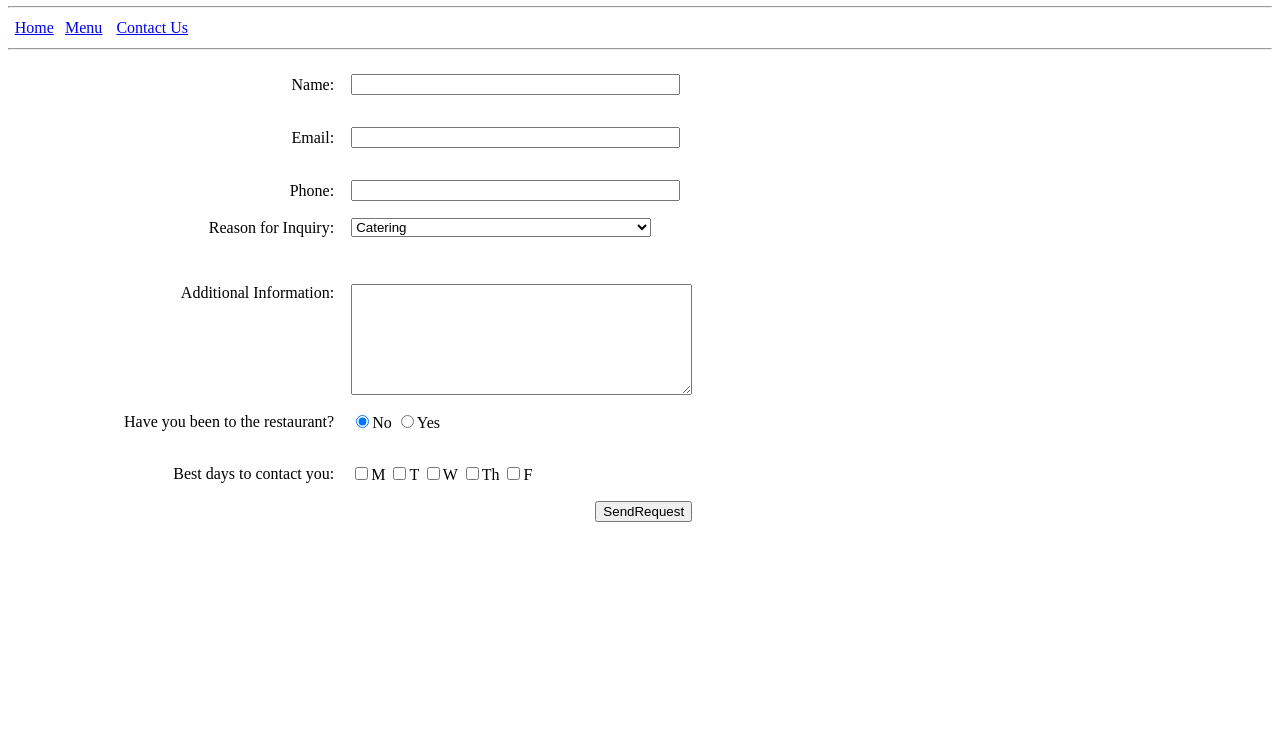
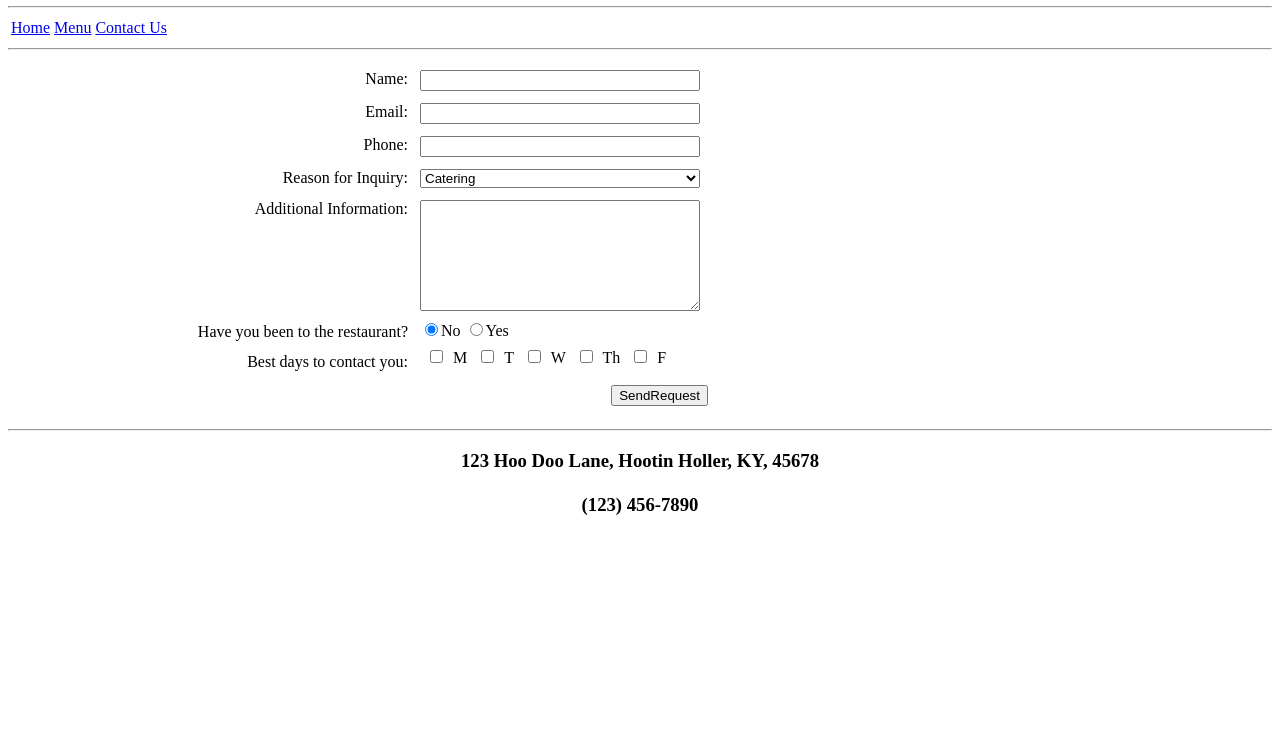
Before and after one commit to sfinch3/RestaurantSiteLab, a plain HTML site: page contact.html in a window 1280 px wide. Shown: the part 60-800 px from the top of the page. Drawn offline with Linux system fonts and the light colour scheme.

Commit message:
Version 2

```diff
--- a/contact.html
+++ b/contact.html
@@ -1,18 +1,69 @@
 <DOCTYPE html>
     <html lang="en">
         <head>
+
+            <style>
+
+                .container{
+                    width:100%;
+                    max-width: 600px;
+                    margin-left: 100;
+                }
+
+                form{
+                    margin-bottom: 20px;
+                }
+
+
+                label{
+                    float: left;
+                    width: 300px;
+                    text-align: right;
+                    padding-right: 12px;
+                    margin-top: 12px;
+                    clear:left
+                }
+
+                input,
+                textarea, select{
+                    margin-top: 12px;
+
+                }
+
+                input[type="checkbox"]{
+                    margin:10px;
+                }
+
+                input[type="text"],
+                select,
+                textarea{
+                    width: 280px;
+                }
+
+                input[type="submit"]{
+                    float:right;
+                }
+
+            </style>
+
+            <link href="restaurantStyles.css"
+            rel="stylesheet"
+            type="text/css" />
+
             <title>Steve Finch's Restaurant Site Lab</title>
         </head>
 
         <body>
-            <div style="text-align: center">
+
+            <header>
+                <div>
                     <h1>Keep It Tasteful, Please</h1>
                 </div>
 
                 <hr/>
 
                 <nav>
-                <table style="text-align: center" width="15%">
+                    <table>
                         <tr>
                             <td>
                                 <a href="index.html">Home</a>
@@ -28,104 +79,73 @@
                 </nav>
 
                 <hr/>
+            </header>
+
+            <div class="container">
 
             <form action="#" method="POST">
-                <table style="margin-left:100px" cellspacing=15px>
-                    <tr>
-                        <td style="text-align: right;">
-                            <label for="FullName" id="FullNameLabel">Name: </label>
-                        </td>
-                        <td>
-                            <input size=38 type="text" name="FullName" id="FullName" />
-                        </td>
-                    </tr>
 
-                    <tr>
-                    </tr>
 
-                    <tr>
-                        <td style="text-align: right;">
+                    <div>
+                        <label for="FullName" id="FullNameLabel">Name:</label>
+                                <input type="text" name="FullName" id="FullName" />
+                    </div>
+
+                    <div>
                          <label for="Email" id="EmailLabel">Email:</label>
-                        </td>
-                        <td>
-                            <input size=38 type="text" name="Email" id="Email" />
-                        </td>
-                    </tr>
+                                <input type="text" name="Email" id="Email" />
+                    </div>
 
-                    <tr>
-                    </tr>
 
-                    <tr>
-                        <td style="text-align: right;">
+                    <div>
                         <label for="Phone" id="PhoneLabel">Phone:</label>
-                        </td>
-                        <td>
-                            <input size=38 type="text" name="Phone" id="Phone" />
-                        </td>
-                    </tr>
+                                <input type="text" name="Phone" id="Phone" />
+                    </div>
 
-                    <tr>
-                        <td style="text-align: right;">
+                    <div>
                         <label for="Reason" id="ReasonLabel">Reason for Inquiry:</label>
-                        </td>
-                        <td>
-                            <select style="width:300px" name="Reason">
+                                <select name="Reason">
                                         <option value="selectAReason">Catering</option>
                                         <option value="softwareSupport">Private Party</option>
                                         <option value="hardwareSupport">Feedback</option>
                                         <option value="informationRequest">Other</option>
                                     </select>
-                        </td>
-                    <tr>
-                    </tr>
+                    </div>
 
-                    <tr></tr>
+                    <div>
+                        <label for="AdditionalInformation" id="AdditionalInformationLabel">Additional Information:</label>
+                                <textarea rows=7 id="AdditionalInformation" name="AdditionalInformation"></textarea>
+                    </div>
 
-                        <tr>
-                            <td style="text-align: right;vertical-align:top;">
-                                <label for="AdditionalInformation" id="AdditionalInformationLabel">Additional Information:</label>
-                            </td>
-                            <td>
-                                <textarea rows=7 cols=40 id="AdditionalInformation" name="AdditionalInformation"></textarea>
-                            </td>
-                        </tr>
-
-                    <tr>
-                            <td style="text-align: right;" >
+                    <div>
                         <label for="Visited" id="VisitedLabel">Have you been to the restaurant?</label>
-                            </td>
-                            <td>
                                 <input type="radio" name="Visited" value="no" checked/>No
                                 <input type="radio" name="Visited" value="yes"/>Yes
-                            </td>
-                    </tr>
+                    </div>
 
-                    <tr>
-                    </tr>
-
-                    <tr>
-                            <td style="text-align: right;">
+                    <div>
                         <label for="BestDays" id="BestDaysLabel">Best days to contact you:</label>
-                            </td>
-                            <td style="text-align:justify;">
                                 <input type="checkbox" name="BestDays" value="Monday">M
                                 <input type="checkbox" name="BestDays" value="Tuesday">T
                                 <input type="checkbox" name="BestDays" value="Wednesday">W
                                 <input type="checkbox" name="BestDays" value="Thursday">Th
                                 <input type="checkbox" name="BestDays" value="Friday">F
+                    </div>
 
-                            </td>
-                    </tr>
+                    <div>
+                        <input type="submit" value="SendRequest"/><br/><br/>
+                    </div>
+                 </form>
 
-                    <tr>
-                            <td>
-                            </td>
-                            <td style="text-align: right">
-                                <input type="submit" value="SendRequest"/>
-                            </td>
-                    </tr>
+            </div>
 
-                </table>
             </form>
+        </body>
+
+        <footer>
+                <hr/>
+                <h3><p>123 Hoo Doo Lane, Hootin Holler, KY, 45678<br/><br/>(123) 456-7890</p></h3>
+        </footer>
+
     </html>
 </DOCTYPE>
--- /dev/null
+++ b/restaurantStyles.css
@@ -0,0 +1,7 @@
+header,footer{
+    text-align: center
+}
+
+.navTable{
+    width:15%
+}
```
Also changed, not shown: index.html (+36 -7 lines), menu.html (+32 -10 lines). Lines whose indentation alone changed are shown as unchanged.
